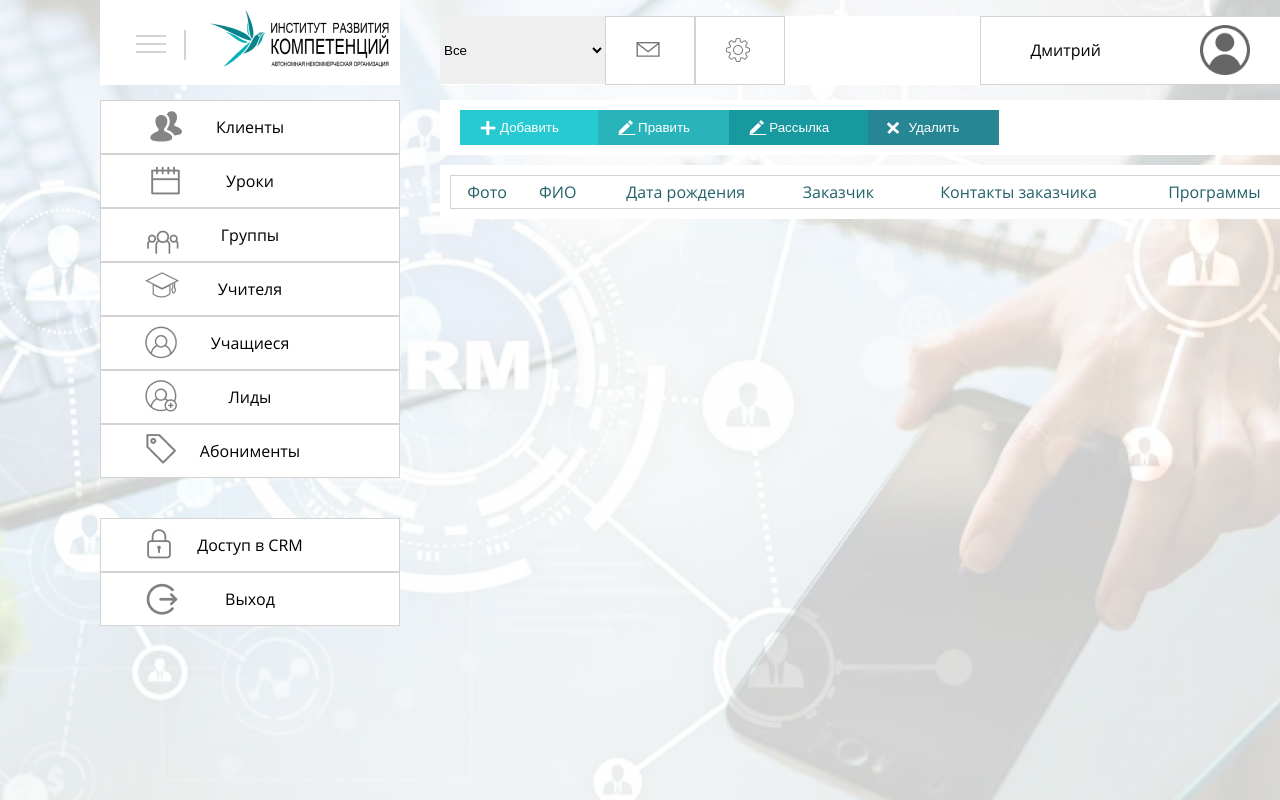
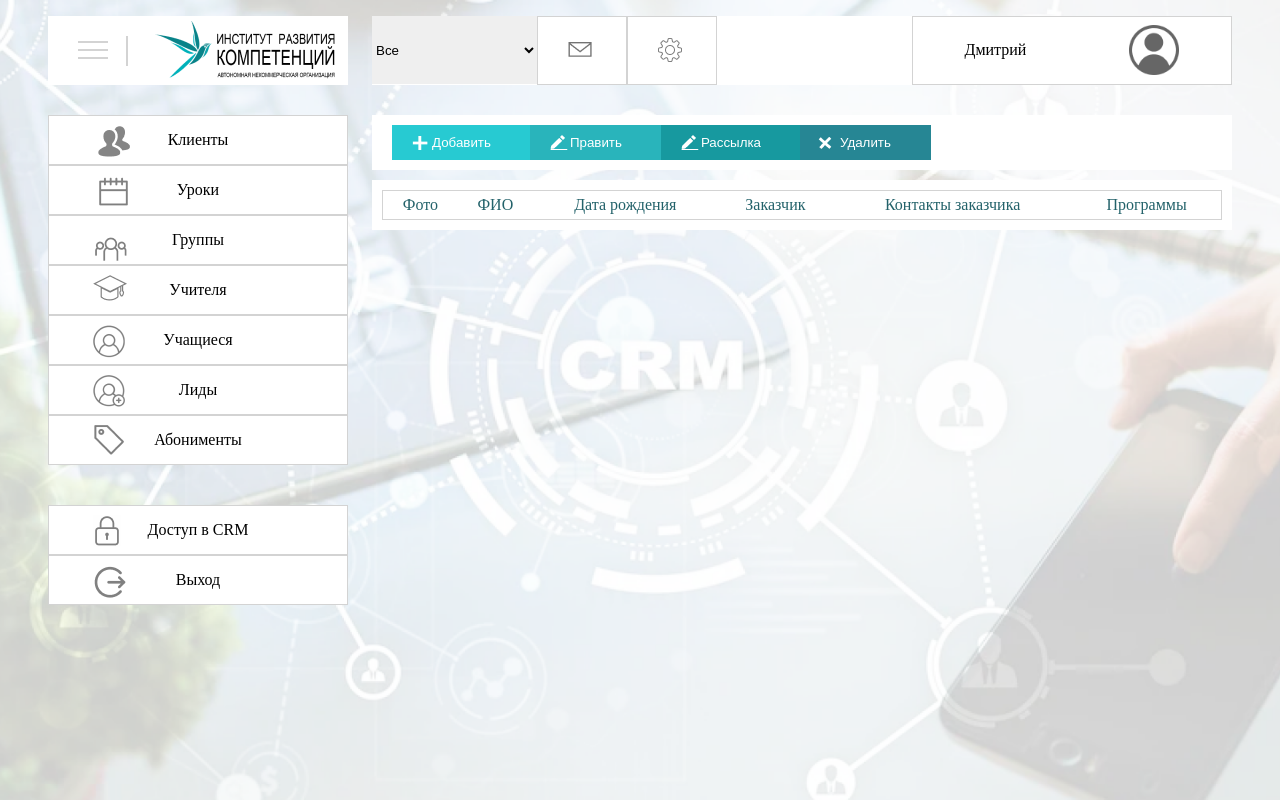
Before and after one commit to volchenkoD/ircomp-makets, a website: page client.html in a window 1280 px wide. Drawn offline with Linux system fonts and the light colour scheme.

Commit message:
Изменение файла с клиентами под разные размеры

```diff
--- a/client.html
+++ b/client.html
@@ -5,12 +5,12 @@
     <meta charset="UTF-8">
     <meta name="viewport" content="width=device-width, initial-scale=1.0">
     <link rel="stylesheet" href="build/style.css">
-    <title>Client</title>
+    <title>Document</title>
 </head>
 
 <body>
-    <div class="main__wrapper">
-        <header class="main__header">
+    <div class="wrapper">
+        <div class="header__section">
             <div class="header__logo">
                 <div class="burger__menu">
                     <div class="line"></div>
@@ -36,8 +36,8 @@
                         height="50px">
                 </div>
             </nav>
-        </header>
-        <div class="content">
+        </div>
+        <div class="main__information">
             <section class="left__nav">
                 <ul>
                     <li><a href="#" class="nav__client">Клиенты</a></li>
--- a/src/css/client.css
+++ b/src/css/client.css
@@ -1,37 +1,44 @@
-/* Обертка */
-.main__wrapper {
-    background: url('../../build/img/bg/main_bg.png') no-repeat top right;
-    font-family: Open Sans, sans-serif;
-    font-weight: 400;
-    background-size: cover;
-    height: 100vh;
-    display: grid;
-    grid-template-columns: 6.25rem 1200px 6.25rem;
-    grid-template-rows: 6.25rem auto;
-    width: 100vw;
-    overflow-x: hidden;
+* {
+    margin: 0;
+    padding: 0;
+    box-sizing: border-box;
 }
 
-.main__header,
-.content,
-.modal {
-    grid-column: 2/3;
+.wrapper {
+    display: grid;
+    grid-template-columns: 3rem 1fr 3rem;
+    grid-template-rows: 75px 1fr;
+    height: 100vh;
+    row-gap: 2.5rem;
+    padding-bottom: 30px;
+    background: url(/build/img/bg/main_bg.png) no-repeat center center;
+    background-size: cover;
 }
 
-.modal {
-    display: none;
+.item {
+    border: 1px solid red;
+    background-color: grey;
 }
 
-/* Верхнее меню */
-.main__header {
-    grid-row-start: 1;
-    display: grid;
-    grid-template-columns: 18.75rem auto;
-    column-gap: 2.5rem;
-    height: 2.25rem;
+.header__section,
+.main__information {
+    grid-column-start: 2;
+    grid-column-end: 3;
 }
 
-/* Логотип с бургером */
+.header__section {
+    display: grid;
+    grid-template-columns: 300px auto;
+    column-gap: 1.5rem;
+    margin-top: 1rem;
+}
+
+.main__information {
+    display: grid;
+    grid-template-columns: 300px auto;
+    column-gap: 1.5rem;
+}
+
 .header__logo {
     background-color: #fff;
     display: flex;
@@ -45,15 +52,15 @@
     width: 11.25rem;
     height: 4.25rem;
     background-repeat: no-repeat;
-    background-position: center 10px;
+    background-position: center center;
 }
 
 /* Бургер меню */
 .burger__menu {
     width: 3.125rem;
     height: 1.875rem;
-    margin-top: 30px;
-    margin-left: 1.5rem;
+    margin-top: 20px;
+    margin-left: 1rem;
     border-right: 2px solid lightgrey;
     padding-top: 5px;
 }
@@ -70,7 +77,6 @@
     background-color: #fff;
     justify-content: space-between;
     align-self: center;
-    margin-top: 1rem;
 }
 
 .header__nav ul {
@@ -121,11 +127,6 @@
 .cabinet__name,
 .cabinet__image {
     display: inline-block;
-}
-
-/* контентная часть */
-.content {
-    display: flex;
 }
 
 /* Боковое меню */
@@ -213,12 +214,6 @@
     margin-top: 2.5rem;
 }
 
-/* Основной блок */
-.main__block {
-    margin-left: 2.5rem;
-    width: 60rem;
-}
-
 /* Панель работы с клиентами */
 .panell__controll {
     background-color: #fff;
@@ -304,15 +299,16 @@
 
 /* Модальное окно */
 .modal {
+    display: none;
     position: absolute;
     background-color: rgba(204, 204, 204, .4);
     width: 100%;
-    height: 600px;
+    height: 100vh;
 }
 
 .client__form {
     width: 550px;
-    margin: 20px auto;
+    margin: 100px auto;
     background-color: #fff;
     border-radius: 15px;
     padding: 50px;
```
Also changed, not shown: build/style.css.
